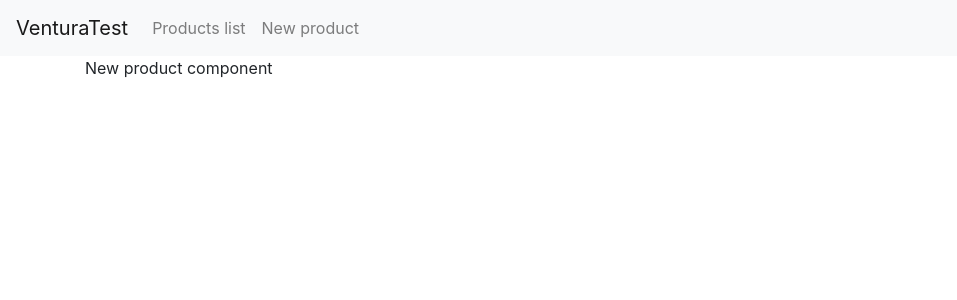
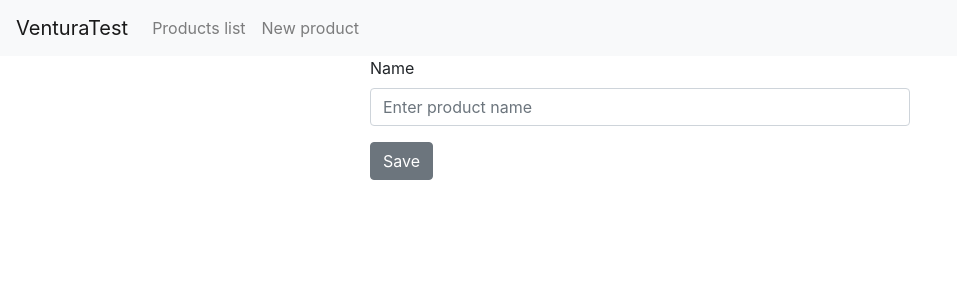
Before and after one commit to daniemc/products_react_front, a React (Create React App) app: page /products/new in a window 1280 px wide. Shown: the top 300 px of the page, without its empty margins (0-957 px from the left). Built offline with nearby package versions, Linux system fonts and the light colour scheme.

Commit message:
Add axios to project Add create product feature

```diff
--- a/package.json
+++ b/package.json
@@ -6,6 +6,7 @@
     "@testing-library/jest-dom": "^4.2.4",
     "@testing-library/react": "^9.3.2",
     "@testing-library/user-event": "^7.1.2",
+    "axios": "^0.19.2",
     "bootstrap": "^4.4.1",
     "react": "^16.12.0",
     "react-dom": "^16.12.0",
--- /dev/null
+++ b/src/components/products/ProductForm.js
@@ -0,0 +1,45 @@
+import React, { Component } from 'react';
+import { Button, Form, FormGroup, Label, Input } from 'reactstrap';
+class ProductForm extends Component {
+    constructor(props) {
+        super(props);
+        this.state = {
+            name: ''
+         }
+         this.onInputChange = this.onInputChange.bind(this)
+         this.onCallAction = this.onCallAction.bind(this)
+    }
+
+    onInputChange(e) {
+        this.setState({
+            [e.target.name]: e.target.value
+        });
+    }
+
+    onCallAction() {
+        this.props.action(this.state);
+    }
+
+    render() {
+        const { name } = this.state
+        return (
+            <Form>
+                <FormGroup>
+                    <Label for="product_name">Name</Label>
+                    <Input
+                        id="product_name"
+                        type="text"
+                        name="name"
+                        value={name}
+                        placeholder="Enter product name"
+                        onChange={this.onInputChange} />
+                </FormGroup>
+                <Button onClick={this.onCallAction}>
+                    { this.props.mode === 'create' ? 'Save' : 'Update' }
+                </Button>
+            </Form>
+         );
+    }
+}
+
+export default ProductForm;
--- a/src/components/products/ProductsNew.js
+++ b/src/components/products/ProductsNew.js
@@ -1,13 +1,33 @@
 import React, { Component } from 'react';
+import ProductForm from './ProductForm';
+import { Row, Col } from 'reactstrap';
+import axios from 'axios'
+
 class ProductsNew extends Component {
     constructor(props) {
         super(props);
         this.state = {  }
     }
+
+    createProduct(data) {
+        axios.post('http://localhost:5000/products/add', data)
+            .then(resp => {
+                console.log(resp);
+            })
+            .catch(err => console.log(err));
+    }
+
     render() {
         return (
             <div>
-                New product component
+                <Row>
+                    <Col sm="12" md={{ size: 6, offset: 3 }}>
+                        <ProductForm
+                            mode="create"
+                            action={this.createProduct}
+                        />
+                    </Col>
+                </Row>
             </div>
          );
     }
```
Also changed, not shown: 1 other file (tests, documents, lock files or other folders).
